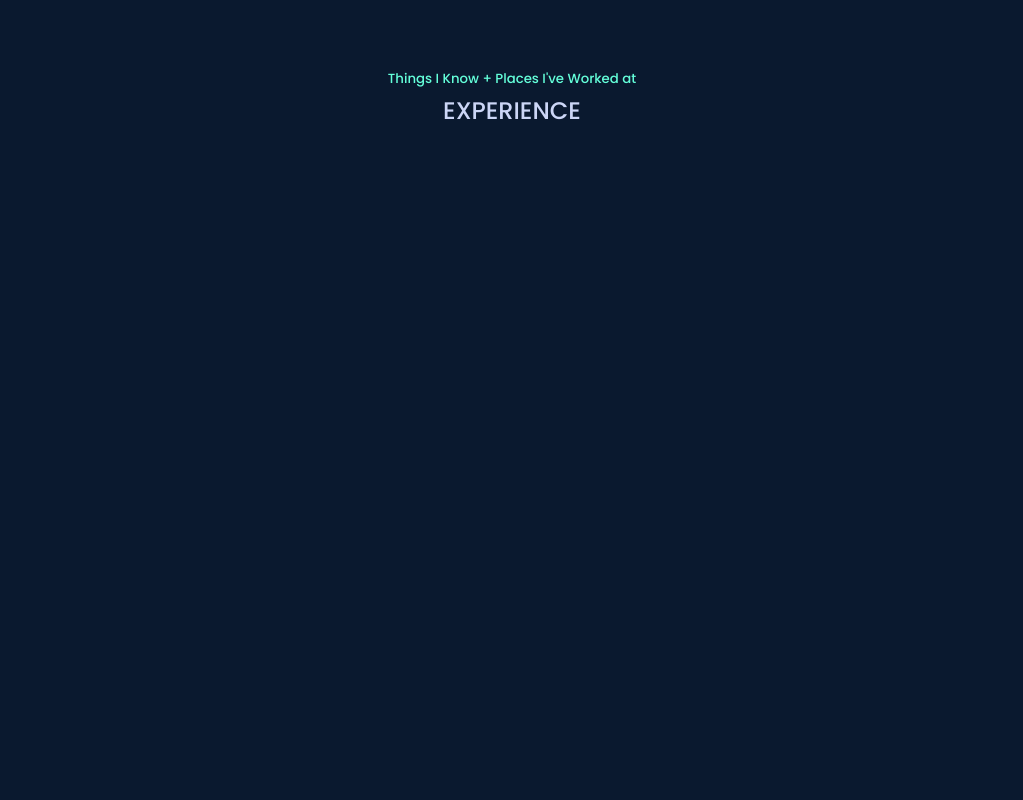
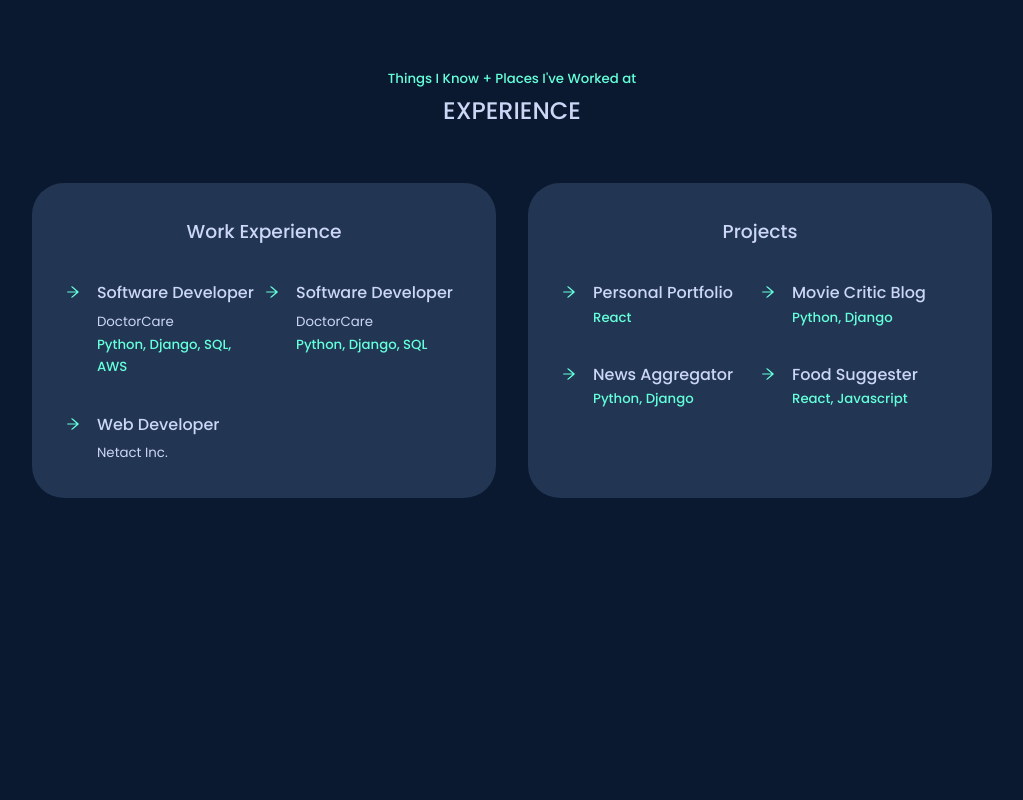
Before and after one commit to raghadasfour-02/personal-portfolio-2.0, a React (Create React App) app: page / in a window 1280 px wide. Shown: the part 860-1660 px from the top of the page, without its empty margins (128-1151 px from the left). Built offline with nearby package versions, Linux system fonts and the light colour scheme.

Commit message:
Create Experience Section

```diff
--- a/src/components/experience/experience.css
+++ b/src/components/experience/experience.css
@@ -0,0 +1,45 @@
+.experience__container {
+    display: grid;
+    grid-template-columns: 1fr 1fr;
+    gap: 2rem;
+    padding-top: 4%;
+}
+
+.experience__container > div {
+    background: var(--color-primary-variant);
+    padding: 2rem 2rem;
+    border-radius: 2rem;
+    border: 1px solid transparent;
+}
+
+.experience__container > div:hover {
+    background: transparent;
+    border-color: var(--color-primary-variant);
+    cursor: default;
+}
+
+.experience__container > div h3 {
+    text-align: center;
+    margin-bottom: 2rem;
+    color: var(--color-off-white);
+}
+
+.text-green {
+    color: var(--color-off-white);
+}
+
+.experience__content {
+    display: grid;
+    grid-template-columns: 1fr 1fr;
+    row-gap: 2rem;
+}
+
+.experience__details {
+    display: flex;
+    gap: 1rem;
+}
+
+.experience__details-icon {
+    margin-top: 5px;
+    color: var(--color-neon-green);
+}
--- a/src/components/experience/experience.jsx
+++ b/src/components/experience/experience.jsx
@@ -1,5 +1,6 @@
 import React from 'react'
 import './experience.css'
+import {AiOutlineArrowRight} from 'react-icons/ai'
 
 const Experience = () => {
   return (
@@ -9,14 +10,75 @@ const Experience = () => {
 
       <div className="container experience__container">
         <div className="experience__work">
+          <h3>Work Experience</h3>
+          <div className='experience__content'>
+            <article className='experience__details'>
+              < AiOutlineArrowRight className='experience__details-icon' />
+              <div>
+              <h4>Software Developer</h4>
+              <small className='text-light'>DoctorCare</small>
+              <h5>Python, Django, SQL, AWS</h5>
+              </div>
+            </article>
 
+            <article className='experience__details'>
+              < AiOutlineArrowRight className='experience__details-icon' />
+              <div>
+              <h4>Software Developer</h4>
+              <small className='text-light'>DoctorCare</small>
+              <h5>Python, Django, SQL</h5>
+              </div>
+            </article>
+
+            <article className='experience__details'>
+              < AiOutlineArrowRight className='experience__details-icon' />
+              <div>
+              <h4>Web Developer</h4>
+              <small className='text-light'>Netact Inc.</small>
+              </div>
+            </article>
+          </div>
         </div>
 
-        <div className="experience__project">
+        <div className="experience__projects">
+          <h3>Projects</h3>
+          <div className='experience__content'>
+            <article className='experience__details'>
+              < AiOutlineArrowRight className='experience__details-icon' />
+              <div>
+              <h4>Personal Portfolio</h4>
+              <h5>React</h5>
+              </div>
+            </article>
 
+            <article className='experience__details'>
+              < AiOutlineArrowRight className='experience__details-icon' />
+              <div>
+              <h4>Movie Critic Blog</h4>
+              <h5>Python, Django</h5>
+              </div>
+            </article>
+
+            <article className='experience__details'>
+              < AiOutlineArrowRight className='experience__details-icon' />
+              <div>
+              <h4>News Aggregator</h4>
+              <h5>Python, Django</h5>
+              </div>
+            </article>
+
+            <article className='experience__details'>
+              < AiOutlineArrowRight className='experience__details-icon' />
+              <div>
+              <h4>Food Suggester</h4>
+              <h5>React, Javascript</h5>
+              </div>
+            </article>
+
+          </div>
         </div>
+
       </div>
-
     </section>
   )
 }
--- a/src/index.css
+++ b/src/index.css
@@ -13,7 +13,7 @@
 :root {
     --color-bg: #0a192f;
     --color-bg-variant: #0a192f;
-    --color-primary: #4db5ff;
+    --color-primary: #545d78;
     --color-primary-variant: #223552;
     --color-off-white: #CCD6F6;
     --color-light-blue: #a8b2d1;
```
